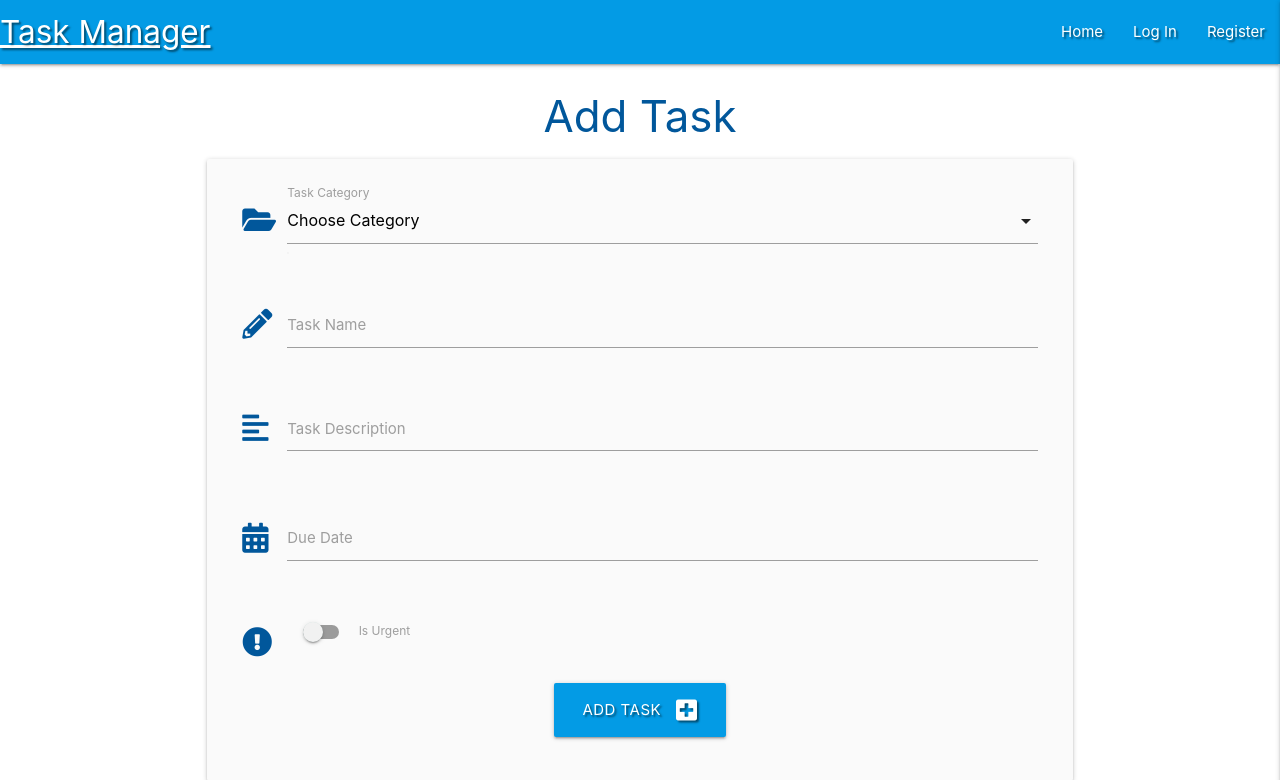
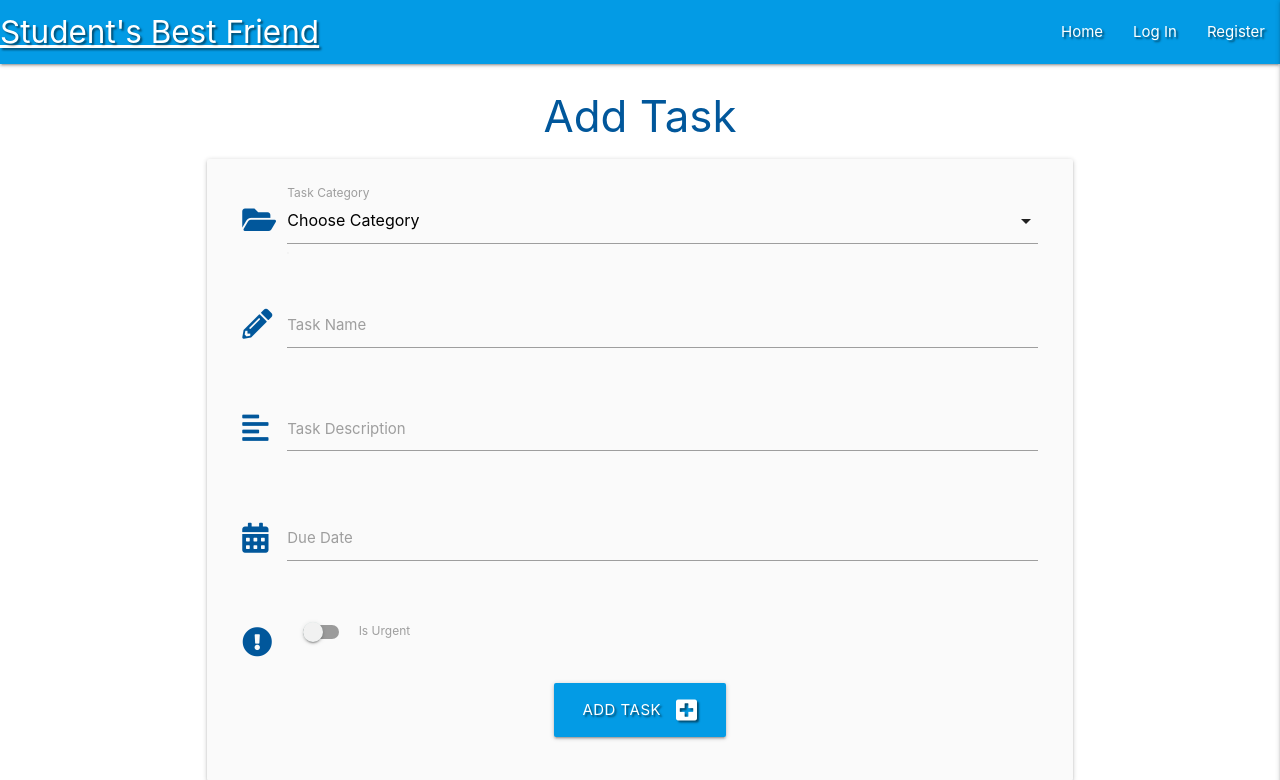
Before and after one commit to AngelArgirov/My-third-project-msp3, a Flask app: page /add_task in a window 1280 px wide. Shown: the top 780 px of the page. Run offline with Flask 2, Linux system fonts and the light colour scheme; data that the repository does not hold is empty; some libraries are stand-ins or nearby versions.

Commit message:
Update base.html

```diff
--- a/templates/base.html
+++ b/templates/base.html
@@ -10,7 +10,7 @@
     <link rel="stylesheet" href="{{ url_for('static', filename='css/style.css') }}" type="text/css">
     {% block styles %}
     {% endblock %}
-    <title>Task Manager</title>
+    <title>Student's Best Friend</title>
 </head>
 <body>
 
@@ -18,7 +18,7 @@
         <!-- top navbar -->
 		<nav class="nav-extended text-shadow light-blue darken-1">
 			<div class="nav-wrapper">
-				<a href="{{ url_for('get_tasks') }}" class="brand-logo">Task Manager</a>
+				<a href="{{ url_for('get_tasks') }}" class="brand-logo">Student's Best Friend</a>
 				<a href="#" data-target="mobile-demo" class="sidenav-trigger right"><i class="fas fa-bars"></i></a>
 				<ul class="right hide-on-med-and-down">
 					<li><a href="{{ url_for('get_tasks') }}">Home</a></li>
@@ -39,7 +39,7 @@
 
         <!-- mobile sidenav -->
 		<ul class="sidenav" id="mobile-demo">
-            <li><h4 class="center-align light-blue-text text-darken 4">Task Manager</h4></li>
+            <li><h4 class="center-align light-blue-text text-darken 4">Student's Best Friend</h4></li>
             <li><a href="{{ url_for('get_tasks') }}">Home</a></li>
             {% if session.user %}
                 <li><a href="{{ url_for('profile', username=session['user']) }}">Profile</a></li>
```
